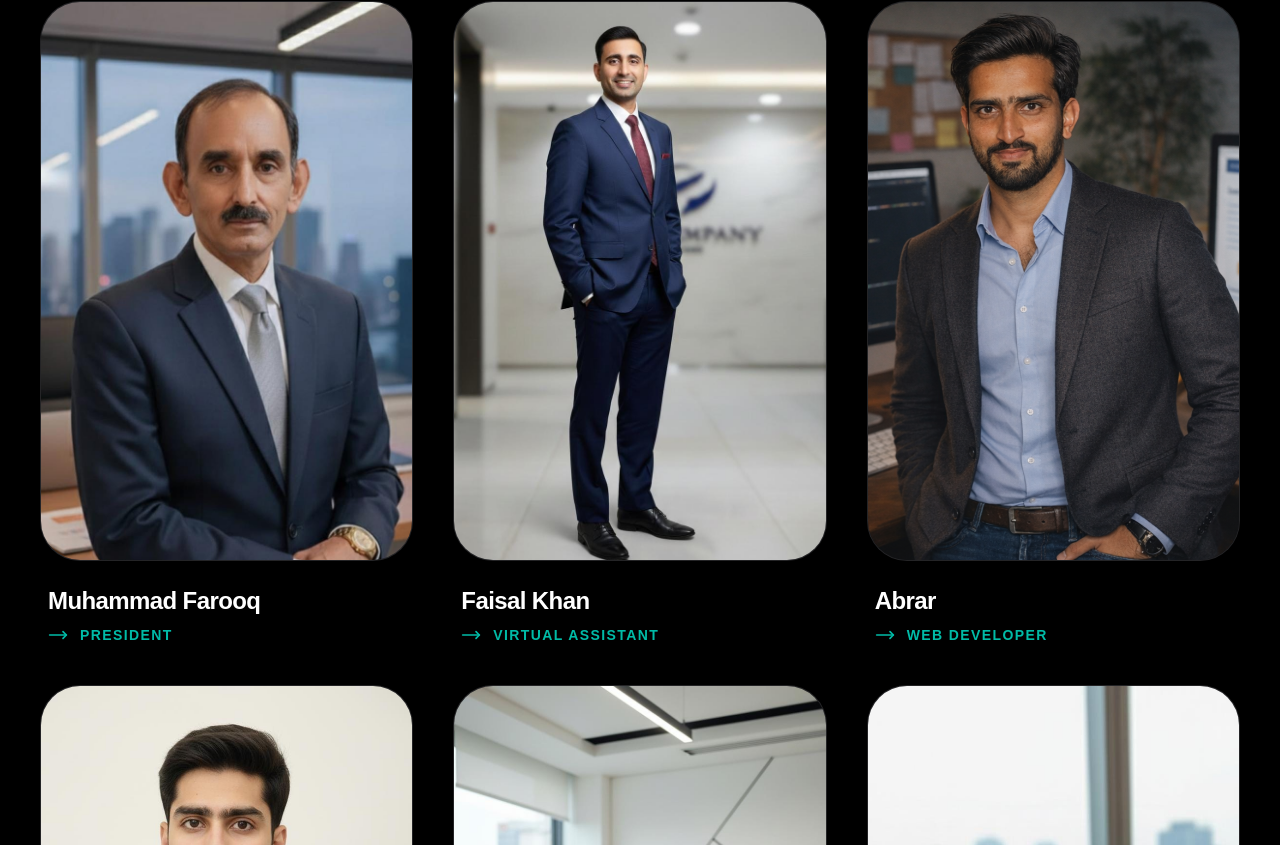
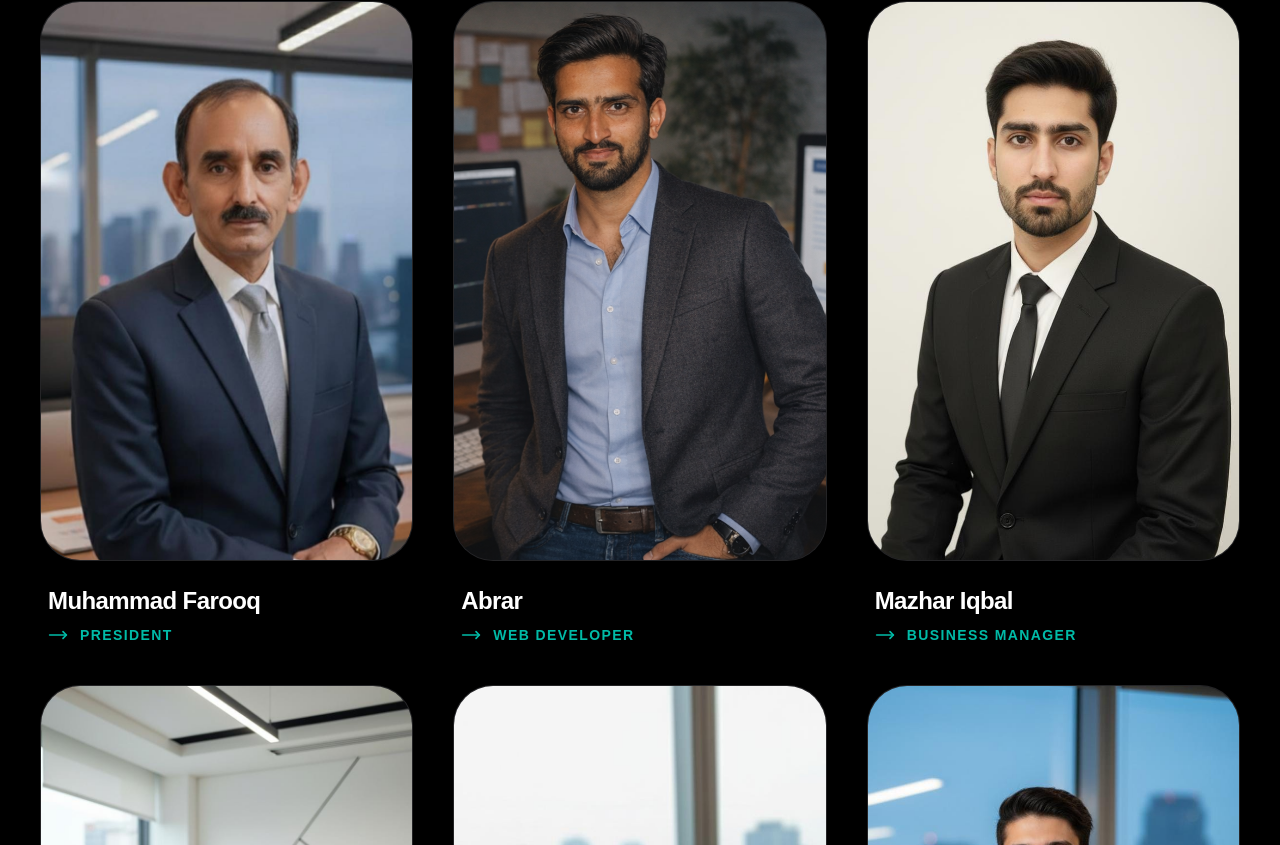
Before and after one commit to Abrar33/Sirius_Tech_Solutions, a Next.js app: page /about-us in a window 1280 px wide. Shown: the part 3150-3995 px from the top of the page. Built offline with nearby package versions, Linux system fonts and the light colour scheme.

Commit message:
team updated

```diff
--- a/app/data/team.ts
+++ b/app/data/team.ts
@@ -1,5 +1,5 @@
 import { TeamMember } from '../types/serviceType';
-import FaisalImage from '@/public/assets/faisal.jpeg';
+
 import Abrar from '@/public/assets/Abrar 8.jpeg';
 import mazhar from '@/public/assets/mazhar.jpeg';
 import laiba from '@/public/assets/Laiba.jpeg'
@@ -14,11 +14,7 @@ export const teamMembers: TeamMember[] = [
     role:"President ",
     imageUrl:Farooq
   },
-  {
-    name: "Faisal Khan",
-    role: "Virtual Assistant",
-    imageUrl: FaisalImage,
-  },
+
   {
     name: "Abrar",
     role: "Web Developer ",
--- a/app/views/hr/hr.tsx
+++ b/app/views/hr/hr.tsx
@@ -39,7 +39,7 @@ const HrServices: React.FC = () => {
         layout="banner"
         image="https://images.pexels.com/photos/4974922/pexels-photo-4974922.jpeg"
         title="Looking to scale your HR team or build a future-ready workforce?"
-        description="Partner with ST Solutions for talent, technology, and transformation."
+        description="Partner with Sirius Tech Solutions for talent, technology, and transformation."
         buttonText="Get Started Today"
       />
     </>
```
